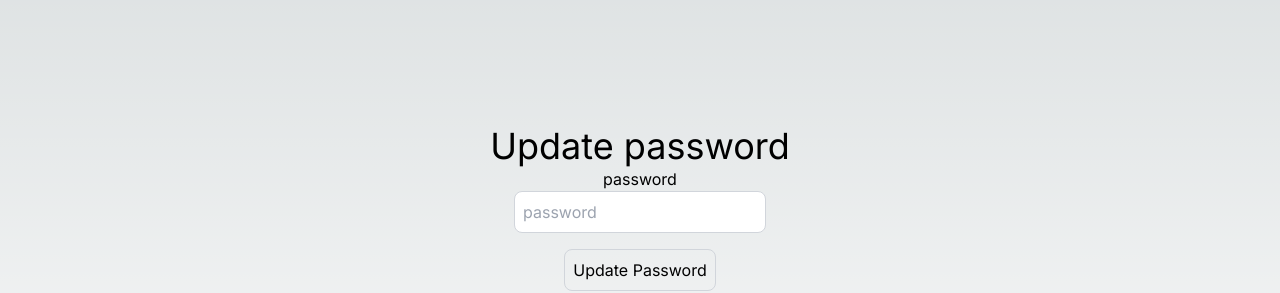
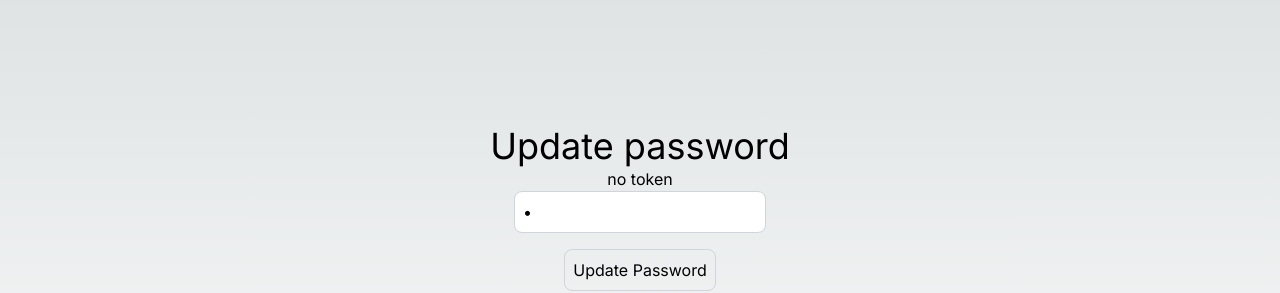
Before and after one commit to Adamwest023/NextjsTutorial, a Next.js app: page /updatepassword in a window 1280 px wide. Shown: the part 184-477 px from the top of the page. Built offline with nearby package versions, Linux system fonts and the light colour scheme.

Commit message:
continued testing for forgot password

```diff
--- a/src/app/api/users/updatepassword/route.ts
+++ b/src/app/api/users/updatepassword/route.ts
@@ -5,28 +5,33 @@ import User from "@/models/userModel";
 connect()
 
 export async function POST(request: NextRequest) {
+
+
     try {
         const reqBody = await request.json()
         const { token, password } = reqBody
-        console.log(token, password);
+        console.log(reqBody);
+        console.log(token);
 
-        const user = await User.findOne({ forgotPasswordToken: token, forgotPasswordTokenExpiry: { $gt: Date.now() } });
+        const user = await User.findOne({forgotPasswordToken: token,forgotPasswordTokenExpiry: {$gt: Date.now()}});
 
-        if (!user) {
-            return NextResponse.json({ error: "Invalid token" }, { status: 400 });
-        }
 
-        console.log(user);
+        // if (!user) {
+        //     return NextResponse.json({ error: "Invalid token" }, { status: 400 });
+        //     console.log(token);
+        // }
+        console.log(user.token);
 
-        user.password = password;
-        user.forgotPasswordToken = undefined;
-        user.forgotPasswordTokenExpiry = undefined;
-        await user.save();
 
-        return NextResponse.json({
-            message: "Password Updated",
-            success: true
-        });
+        // user.password = password;
+        // user.forgotPasswordToken = undefined;
+        // user.forgotPasswordTokenExpiry = undefined;
+        // await user.save();
+
+        // return NextResponse.json({
+        //     message: "Password Updated",
+        //     success: true
+        // });
 
     } catch (error: any) {
         return NextResponse.json({ error: error.message }, { status: 506 });
--- a/src/app/updatepassword/page.tsx
+++ b/src/app/updatepassword/page.tsx
@@ -4,23 +4,40 @@ import Link from "next/link";
 import React, { useEffect, useState } from "react";
 import { useRouter } from "next/router";
 import { toast } from "react-hot-toast";
+import { set } from "mongoose";
 
 
 export default function UpdatePasswordPage() {
     const [token, setToken] = useState("");
-    const [user,setUser] = useState({
-        password:""})
+    const [user, setUser] = useState({
+        password: " ",
+        token: " "
+    })
     // const [password, setPassword] = useState(false);
     const [error, setError] = useState(false);
+    const [loading, setLoading] = React.useState(false);
+
+
+
 
     //update password
     const onUpdatePassword = async () => {
+        user.token= token
+
+
         try {
-            await axios.post('/api/users/updatepassword',{token});
+            setLoading(true);
+            console.log(user.password);
+            console.log(user.token);
+            const response = await axios.post('/api/users/updatepassword',  user );
+            console.log(response.data);
+
         } catch (error: any) {
             setError(true);
             console.log(error.response.data);
 
+        } finally {
+            setLoading(false);
         }
     }
     //use effect to pull token
@@ -30,20 +47,20 @@ export default function UpdatePasswordPage() {
     }, []);
     //use effect to validate token
     useEffect(() => {
-        if(token.length > 0) {
+        if (token.length > 0) {
             onUpdatePassword();
         }
     }, [token]);
 
     return (
         <div className="flex flex-col items-center justify-center min-h-screen py-2">
-            <h1 className="text-4xl">Update password</h1>
+            <h1 className="text-4xl">{loading ? "Processing" : "Update password"}</h1>
             <hr />
-            <label htmlFor="password">password</label>
+            <label htmlFor="password">{token ? `${token}` : "no token"}</label>
             <input
                 className="p-2 border border-gray-300 rounded-lg mb-4 focus:outline-none focus:border-gray-600 text-black"
                 id="password"
-                type="text"
+                type="password"
                 value={user.password}
                 onChange={(e) => setUser({ ...user, password: e.target.value })}
                 placeholder="password"
```
